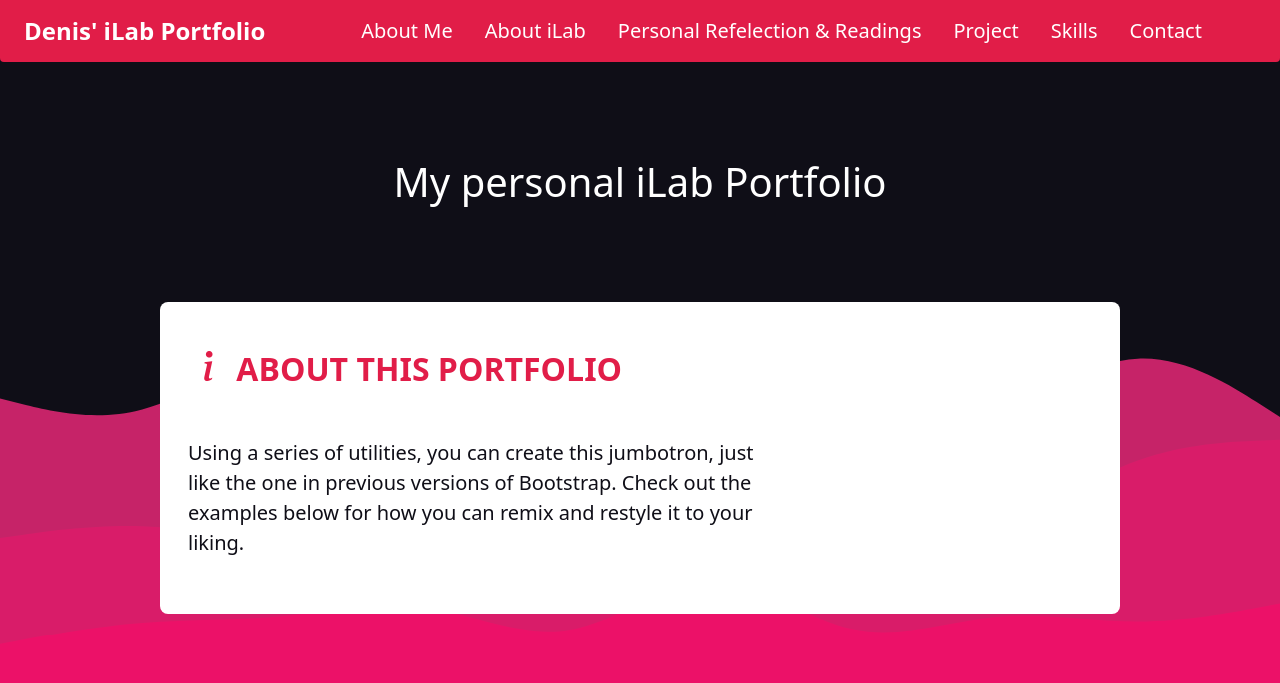
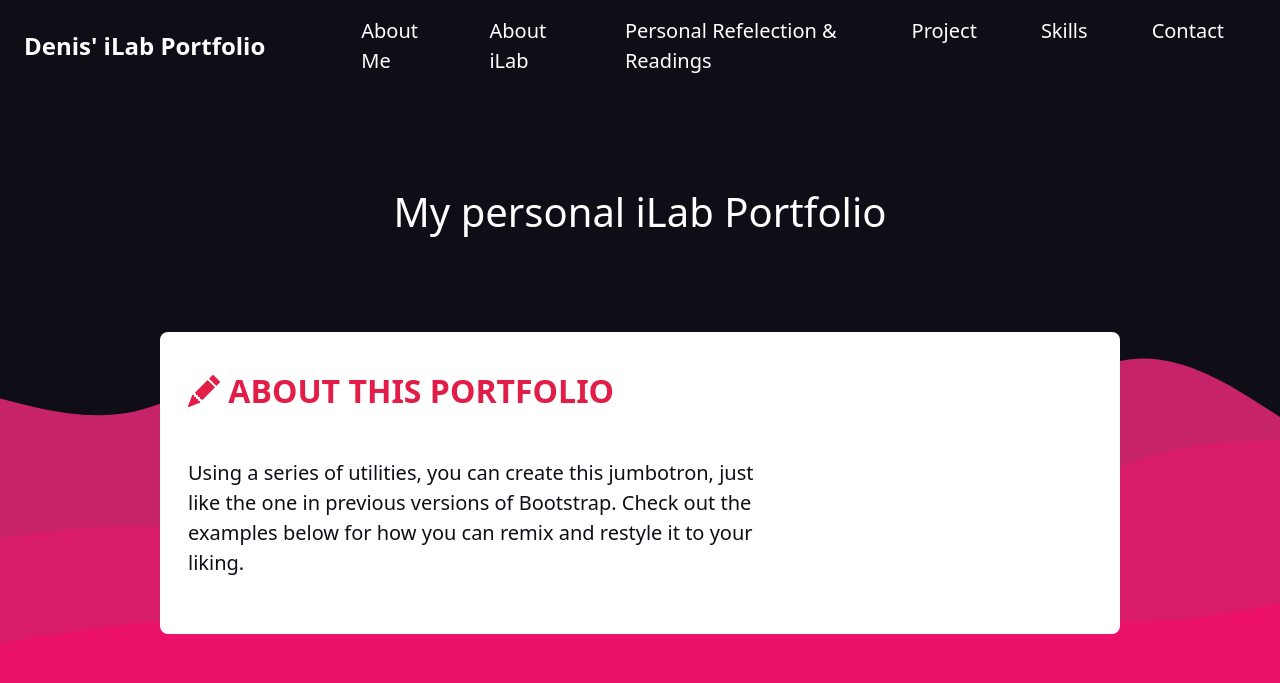
Before and after one commit to denis-311/denisfnf.github.io, a website: page index.html in a window 1280 px wide. Shown: the top 683 px of the page. Drawn offline with nearby package versions, Linux system fonts and the light colour scheme; a script that the page names is missing.

Commit message:
navbar transparent, icon fix

```diff
--- a/css/navbar.css
+++ b/css/navbar.css
@@ -9,7 +9,7 @@
 }
 
 .navbar {
-  background-color: #e11d48;
+  background-color: transparent;
 }
 
 li a {
--- a/index.html
+++ b/index.html
@@ -34,7 +34,7 @@
       <span class="navbar-toggler-icon"></span>
     </button>
     <div class="collapse navbar-collapse" id="navbarSupportedContent">
-      <ul class="navbar-nav me-auto mb-2 mb-lg-0 fw-medium fs-5 px-lg-5 gap-3">
+      <ul class="navbar-nav me-auto mb-2 mb-lg-0 fw-medium fs-5 px-lg-5 gap-5">
         <li class="nav-item">
           <a class="nav-link active text-white magic-hover magic-hover__square" href="aboutme.html">About Me</a>
         </li>
@@ -67,7 +67,7 @@
     <div class="p-3 mb-4 bg-white rounded-3 w-75">
       <div class="container-fluid py-4">
         <div class="fs-2 mb-5 text-uppercase fw-bold display-5 iconheader">
-          <i class="bi bi-info-lg fs-1"></i> About this portfolio
+          <i class="bi bi-pencil-fill"></i> About this portfolio
         </div>
         <p class="col-md-8 fs-5">Using a series of utilities, you can create this jumbotron, just like the one in
           previous versions of Bootstrap. Check out the examples below for how you can remix and restyle it to your
```
Also changed, not shown: about_ilab.html (+1 -1 lines), aboutme.html (+1 -1 lines), contact.html (+1 -1 lines), learnings_personal_reflection.html (+1 -1 lines), project.html (+1 -1 lines), skills.html (+1 -1 lines).
